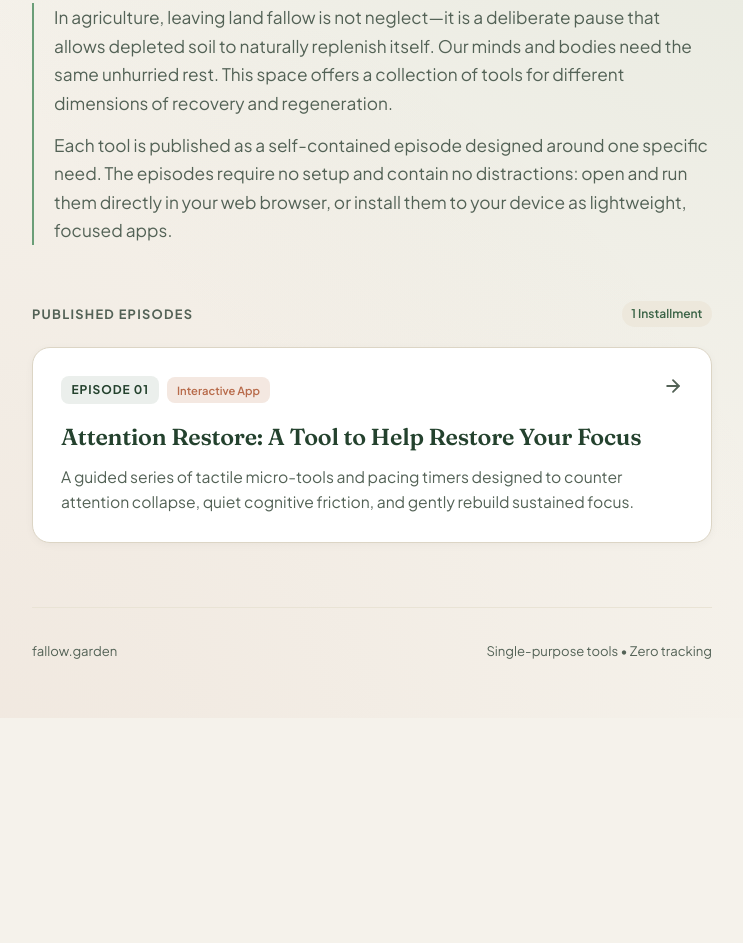
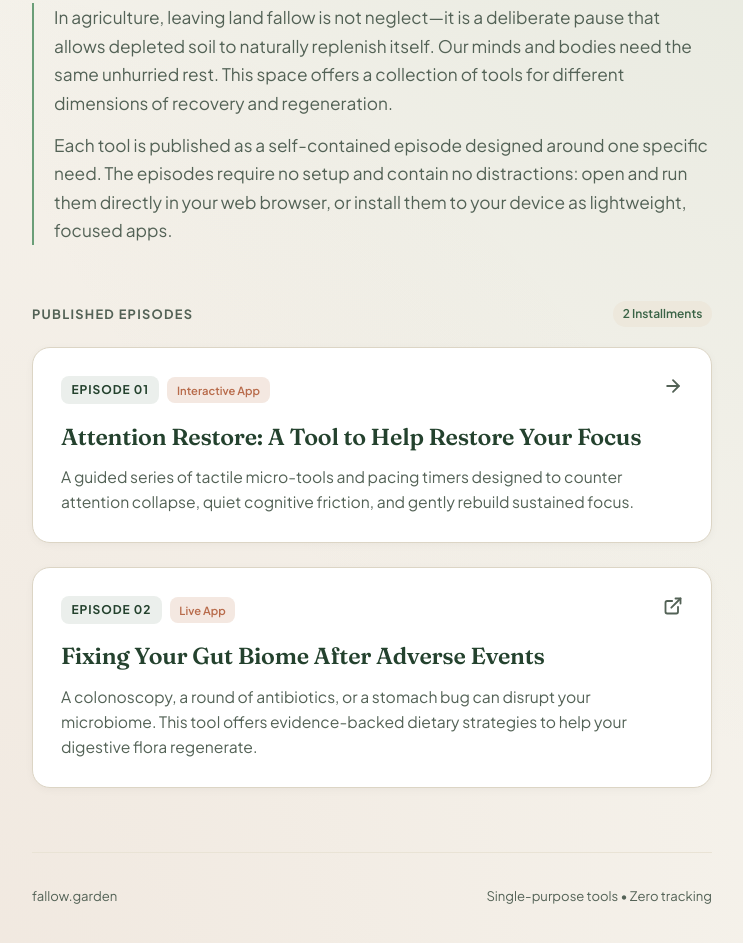
Before and after one commit to davidmikosz-netizen/fallow.garden, a plain HTML site: page index.html in a window 1280 px wide. Shown: the part 243-1186 px from the top of the page, without its empty margins (268-1011 px from the left). Before the commit the page ends 961 px from the top, so only its background shows below. Drawn offline with Linux system fonts and the light colour scheme.

Commit message:
Update index.html

```diff
--- a/index.html
+++ b/index.html
@@ -279,7 +279,7 @@
     <main>
       <div class="section-header">
         <span class="section-title">Published Episodes</span>
-        <span class="episode-count">1 Installment</span>
+        <span class="episode-count">2 Installments</span>
       </div>
 
       <div class="episode-list">
@@ -302,6 +302,27 @@
             A guided series of tactile micro-tools and pacing timers designed to counter attention collapse, quiet cognitive friction, and gently rebuild sustained focus.
           </div>
         </a>
+
+        <!-- Episode 02 -->
+        <a href="https://getrepoopulate.com" target="_blank" rel="noopener noreferrer" class="episode-card">
+          <div class="card-top">
+            <div class="badge-wrap">
+              <span class="episode-tag">Episode 02</span>
+              <span class="status-pill">Live App</span>
+            </div>
+            <div class="arrow-icon">
+              <svg width="20" height="20" viewBox="0 0 24 24" fill="none" stroke="currentColor" stroke-width="2.2" stroke-linecap="round" stroke-linejoin="round">
+                <path d="M18 13v6a2 2 0 0 1-2 2H5a2 2 0 0 1-2-2V8a2 2 0 0 1 2-2h6"></path>
+                <polyline points="15 3 21 3 21 9"></polyline>
+                <line x1="10" y1="14" x2="21" y2="3"></line>
+              </svg>
+            </div>
+          </div>
+          <div class="episode-title">Fixing Your Gut Biome After Adverse Events</div>
+          <div class="episode-desc">
+            A colonoscopy, a round of antibiotics, or a stomach bug can disrupt your microbiome. This tool offers evidence-backed dietary strategies to help your digestive flora regenerate.
+          </div>
+        </a>
       </div>
     </main>
 
```
